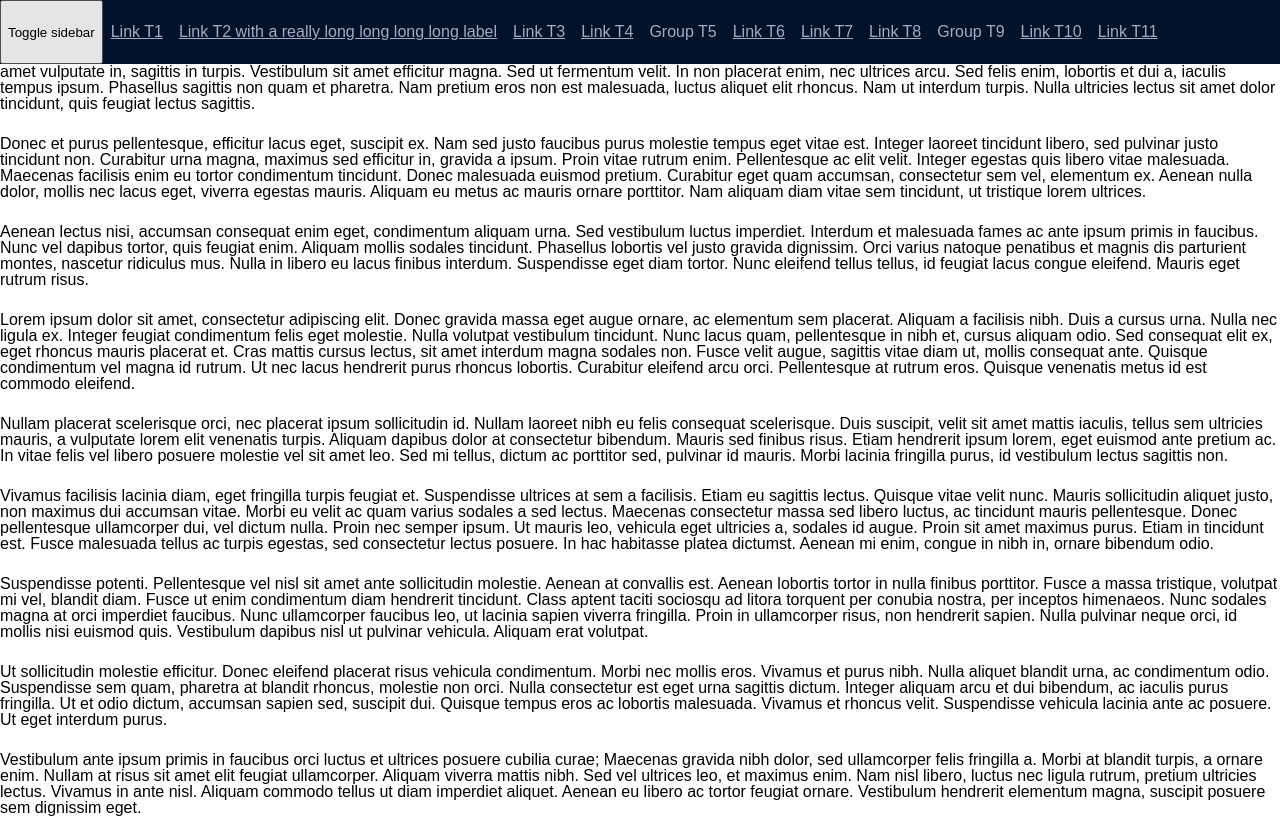
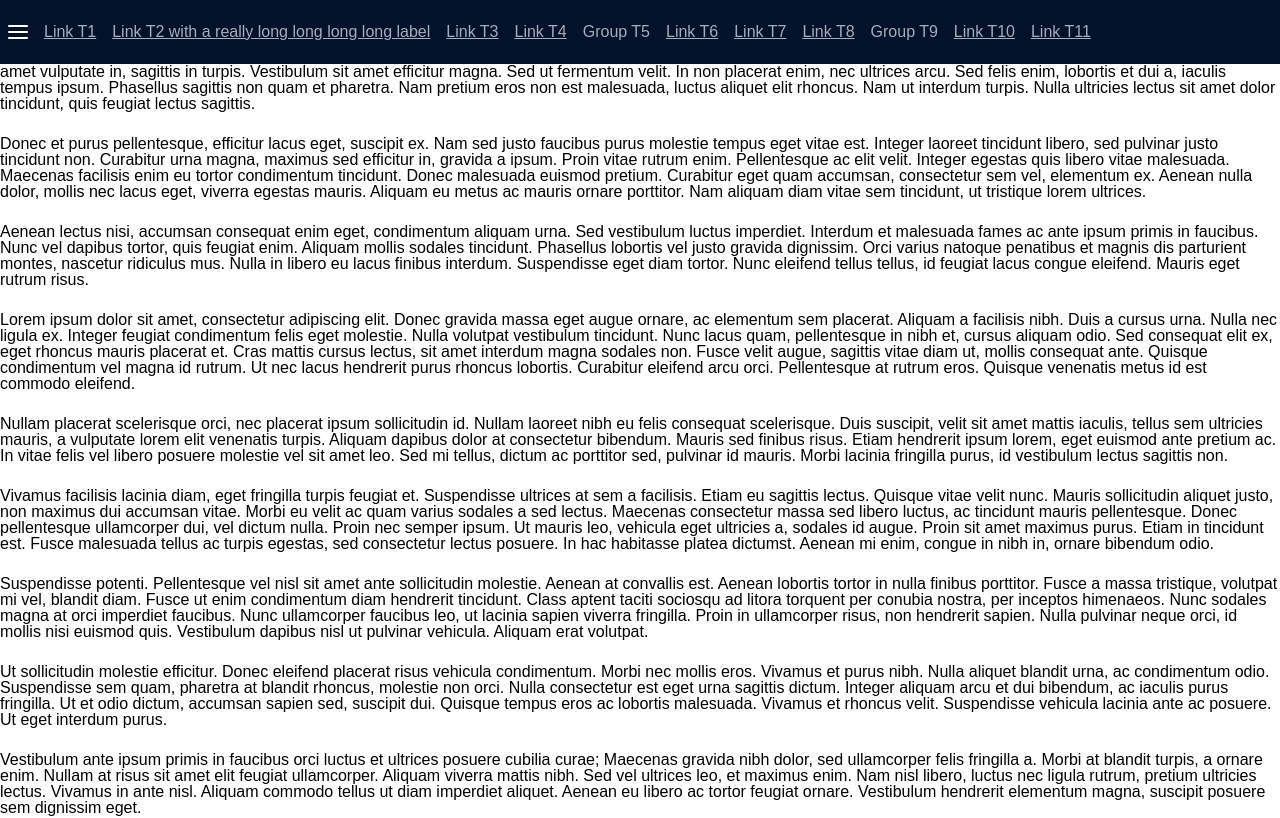
Before and after one commit to thomaskokholm/multipane-sidebar-menu, a React (Create React App) app: page / in a window 1280 px wide. Shown: the top 818 px of the page. Built offline with nearby package versions, Linux system fonts and the light colour scheme.

Commit message:
1 binaries uploaded

```diff
--- a/global-menu-top-nav.tsx
+++ b/global-menu-top-nav.tsx
@@ -9,8 +9,25 @@ export default function GlobalMenuTopNav({
 
   return (
     <div className="GlobalMenuTopNav">
-      <button onClick={() => setSidebarOpen(!sidebarOpen)}>
-        Toggle sidebar
+      <button
+        className="burgerBtn"
+        onClick={() => setSidebarOpen(!sidebarOpen)}
+      >
+        <svg
+          xmlns="http://www.w3.org/2000/svg"
+          width="24"
+          height="24"
+          viewBox="0 0 24 24"
+          fill="none"
+          stroke="currentColor"
+          strokeWidth="2"
+          strokeLinecap="round"
+          strokeLinejoin="round"
+        >
+          <line x1="3" y1="12" x2="21" y2="12"></line>
+          <line x1="3" y1="6" x2="21" y2="6"></line>
+          <line x1="3" y1="18" x2="21" y2="18"></line>
+        </svg>
       </button>
       {items && (
         <nav className="main-links">
--- a/global-menu.tsx
+++ b/global-menu.tsx
@@ -6,10 +6,13 @@ import GlobalMenuTopNav from './global-menu-top-nav';
 export default function GlobalMenu() {
   const [sidebarOpen, setSidebarOpen] = React.useState(false);
   const data = {
-    menu: {
-      items: [],
-    },
     topNav: {
+      theme: {
+        background: '#0a71b4',
+        textColor: '#ffffff',
+        primary: '#3b8dc3',
+        secondary: '#0a71b4',
+      },
       quickLinks: [
         { entryType: 'link', url: '#top', label: 'Link Q1', target: '_self' },
         { entryType: 'link', url: '#top', label: 'Link Q1' },
@@ -27,8 +30,12 @@ export default function GlobalMenu() {
         {
           entryType: 'group',
           label: 'Group T5',
-          bgColor: '#0a71b4',
-          focusColor: '#3b8dc3',
+          theme: {
+            background: '#0a71b4',
+            textColor: '#ffffff',
+            primary: '#3b8dc3',
+            secondary: '#0a71b4',
+          },
           items: [
             { entryType: 'link', url: '#top', label: 'Sub link S1' },
             { entryType: 'link', url: '#top', label: 'Sub link S2' },
@@ -57,8 +64,12 @@ export default function GlobalMenu() {
         {
           entryType: 'group',
           label: 'Group T9',
-          bgColor: '#0a71b4',
-          focusColor: '#3b8dc3',
+          theme: {
+            background: '#0a71b4',
+            textColor: '#ffffff',
+            primary: '#3b8dc3',
+            secondary: '#0a71b4',
+          },
           items: [
             { entryType: 'link', url: '#top', label: 'Sub link S1' },
             { entryType: 'link', url: '#top', label: 'Sub link S2' },
@@ -86,6 +97,12 @@ export default function GlobalMenu() {
       ],
     },
     bottomNav: {
+      theme: {
+        background: '#0a71b4',
+        textColor: '#ffffff',
+        primary: '#3b8dc3',
+        secondary: '#0a71b4',
+      },
       items: [
         { entryType: 'link', url: '#top', label: 'Link S1' },
         {
@@ -98,10 +115,14 @@ export default function GlobalMenu() {
         { entryType: 'link', url: '#top', label: 'Link 54' },
       ],
     },
-    sidebar: {
+    burgerMenu: {
+      theme: {
+        background: '#0a71b4',
+        textColor: '#ffffff',
+        primary: '#3b8dc3',
+        secondary: '#0a71b4',
+      },
       backLabel: 'Back',
-      bgColor: '#03122b',
-      focusColor: '#0a71b4',
       items: [
         { entryType: 'link', url: '#top', label: 'Link A1' },
         {
@@ -114,8 +135,12 @@ export default function GlobalMenu() {
         {
           entryType: 'group',
           label: 'Group A5',
-          bgColor: '#0a71b4',
-          focusColor: '#3b8dc3',
+          theme: {
+            background: '#0a71b4',
+            textColor: '#ffffff',
+            primary: '#3b8dc3',
+            secondary: '#0a71b4',
+          },
           items: [
             { entryType: 'link', url: '#top', label: 'Link B1' },
             { entryType: 'link', url: '#top', label: 'Link B2' },
@@ -123,8 +148,12 @@ export default function GlobalMenu() {
               entryType: 'group',
               label:
                 'Group B3 jd sfjkj kf dsfjfjkf df dg d gfd gfd gsdff ergfd gf dg ',
-              bgColor: '#3b8dc3',
-              focusColor: '#0a71b4',
+              theme: {
+                background: '#0a71b4',
+                textColor: '#ffffff',
+                primary: '#3b8dc3',
+                secondary: '#0a71b4',
+              },
               items: [
                 { entryType: 'link', url: '#top', label: 'Link C1' },
                 { entryType: 'link', url: '#top', label: 'Link C2' },
@@ -140,8 +169,12 @@ export default function GlobalMenu() {
         {
           entryType: 'group',
           label: 'Group A7',
-          bgColor: '#0a71b4',
-          focusColor: '#3b8dc3',
+          theme: {
+            background: '#0a71b4',
+            textColor: '#ffffff',
+            primary: '#3b8dc3',
+            secondary: '#0a71b4',
+          },
           items: [
             { entryType: 'link', url: '#top', label: 'Link B1' },
             { entryType: 'link', url: '#top', label: 'Link B2' },
@@ -150,8 +183,12 @@ export default function GlobalMenu() {
             {
               entryType: 'group',
               label: 'Group B5',
-              bgColor: '#3b8dc3',
-              focusColor: '#0a71b4',
+              theme: {
+                background: '#0a71b4',
+                textColor: '#ffffff',
+                primary: '#3b8dc3',
+                secondary: '#0a71b4',
+              },
               items: [
                 { entryType: 'link', url: '#top', label: 'Link C1' },
                 { entryType: 'link', url: '#top', label: 'Link C2' },
@@ -164,8 +201,12 @@ export default function GlobalMenu() {
         {
           entryType: 'group',
           label: 'Group A9',
-          bgColor: '#3b8dc3',
-          focusColor: '#0a71b4',
+          theme: {
+            background: '#0a71b4',
+            textColor: '#ffffff',
+            primary: '#3b8dc3',
+            secondary: '#0a71b4',
+          },
           items: [
             { entryType: 'link', url: '#top', label: 'Link C1' },
             { entryType: 'link', url: '#top', label: 'Link C2' },
@@ -177,8 +218,12 @@ export default function GlobalMenu() {
         {
           entryType: 'group',
           label: 'Group A10',
-          bgColor: '#3b8dc3',
-          focusColor: '#0a71b4',
+          theme: {
+            background: '#0a71b4',
+            textColor: '#ffffff',
+            primary: '#3b8dc3',
+            secondary: '#0a71b4',
+          },
           items: [
             { entryType: 'link', url: '#top', label: 'Link C1' },
             { entryType: 'link', url: '#top', label: 'Link C2' },
@@ -214,8 +259,8 @@ export default function GlobalMenu() {
     item['id'] = 'A' + i;
   });
 
-  const sidebarItems = data.sidebar.items;
-  data.sidebar.items.map((item, i) => {
+  const sidebarItems = data.burgerMenu.items;
+  data.burgerMenu.items.map((item, i) => {
     item['id'] = 'A' + i;
     if (item.entryType === 'group' && item.items) {
       item.items.map((item, j) => {
--- a/style.scss
+++ b/style.scss
@@ -318,6 +318,12 @@ body {
       }
     }
   }
+
+  .burgerBtn {
+    background: transparent;
+    border: 0;
+    color: #ffffff;
+  }
 }
 
 .GlobalMenuBottomNav {
```
Also changed, not shown: FIFAPlus_Logo.png (added).
